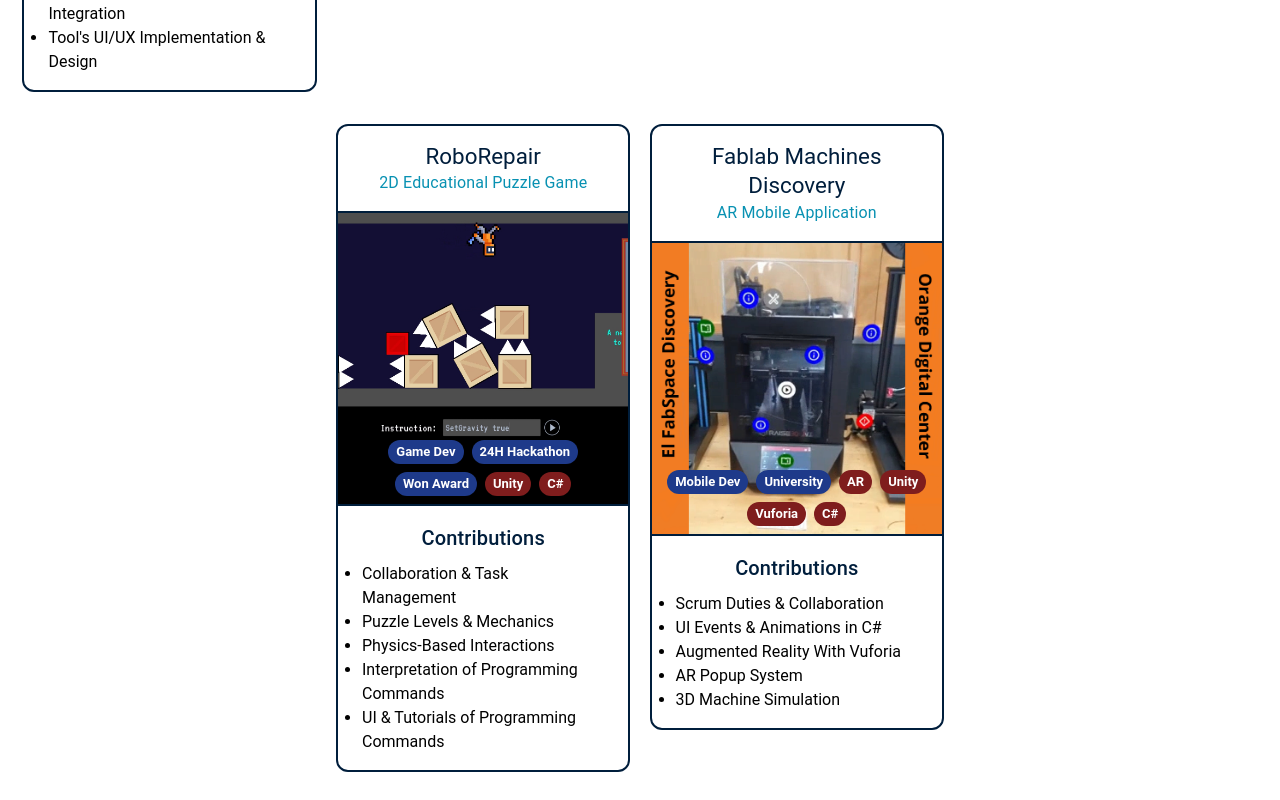
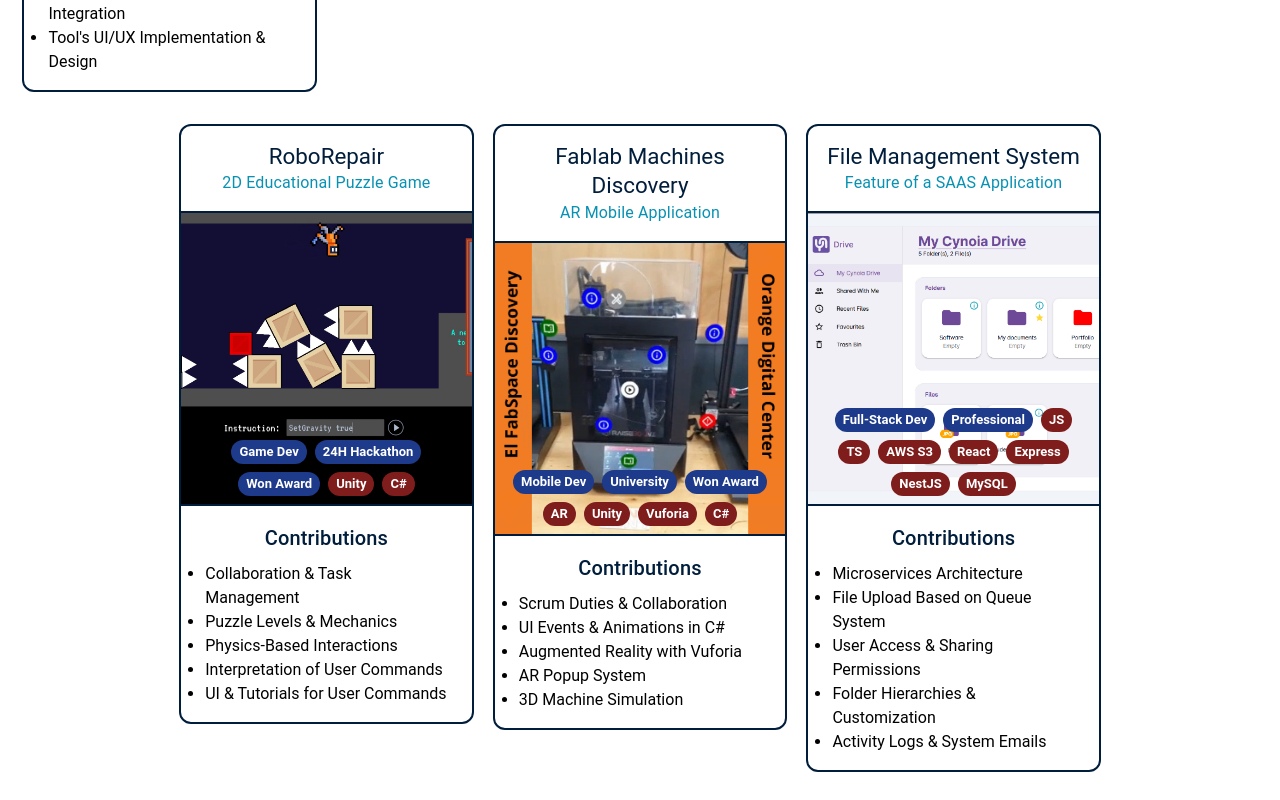
Before and after one commit to aymendps/aymendps.github.io, a React (Create React App) app: page /#/home in a window 1280 px wide. Shown: the part 2140-2940 px from the top of the page. Built offline with nearby package versions, Linux system fonts and the light colour scheme.

Commit message:
added new picture viewer feature, can now displays pictures instead of youtube video. also added fm project

```diff
--- a/src/components/ProjectList.js
+++ b/src/components/ProjectList.js
@@ -6,6 +6,7 @@ import PrinceOfPersiaAtariRemake from "./Projects/PrinceOfPersiaAtariRemake";
 import UserDriven3DProceduralTool from "./Projects/UserDriven3DProceduralTool";
 import CatNQuest from "./Projects/CatNQuest";
 import RoboRepair from "./Projects/RoboRepair";
+import FileManagementSystem from "./Projects/FileManagementSystem";
 
 export const PRINCE_OF_PERSIA_REMAKE = {
   title: "Prince Of Persia Remake",
@@ -54,6 +55,7 @@ export const USER_DRIVEN_3D_PROCEDURAL_TOOL = {
   ],
   tags: [
     "Tool Dev",
+    "Internship",
     "Capstone Project",
     "Grade: Outstanding",
     "$R UE 5",
@@ -99,8 +101,8 @@ export const ROBO_REPAIR = {
     "Collaboration & Task Management",
     "Puzzle Levels & Mechanics",
     "Physics-Based Interactions",
-    "Interpretation of Programming Commands",
-    "UI & Tutorials of Programming Commands",
+    "Interpretation of User Commands",
+    "UI & Tutorials for User Commands",
   ],
   outcomes: [
     "Gained experience in working within a team, collaborating, and communicating ideas fluently",
@@ -148,20 +150,21 @@ export const FMD = {
   workDone: [
     "Scrum Duties & Collaboration",
     "UI Events & Animations in C#",
-    "Augmented Reality With Vuforia",
+    "Augmented Reality with Vuforia",
     "AR Popup System",
     "3D Machine Simulation",
   ],
   outcomes: [
-    "Gained valuable experience in teamwork, collaboration, and organization, while effectively translating designer ideas into maintainable code.",
-    "Learned the significance of applying design patterns when creating classes, enhancing the readability and structure of my code.",
-    "Built an engaging mobile experience in Unity, gaining new mobile development skills in the process.",
-    "Learned how to implement flexible UI designs that seamlessly adapt to different screen resolutions.",
-    "Expanded my knowledge of working with Augmented Reality.",
+    "Gained valuable experience in teamwork, collaboration, and organization, while effectively translating designer ideas into maintainable code",
+    "Learned the significance of applying design patterns when creating classes, enhancing the readability and structure of my code",
+    "Built an engaging mobile experience in Unity, gaining new mobile development skills in the process",
+    "Learned how to implement flexible UI designs that seamlessly adapt to different screen resolutions",
+    "Expanded my knowledge of working with Augmented Reality",
   ],
   tags: [
     "Mobile Dev",
     "University",
+    "Won Award",
     "$R AR",
     "$R Unity",
     "$R Vuforia",
@@ -172,6 +175,55 @@ export const FMD = {
   element: <FabLabMachinesDiscovery />,
 };
 
+export const FILE_MANAGER = {
+  title: "File Management System",
+  subtitle: "Feature of a SAAS Application",
+  thumbnail: "/thumbnails/fm.png",
+  solo: false,
+  workDone: [
+    "Microservices Architecture",
+    "File Upload Based on Queue System",
+    "User Access & Sharing Permissions",
+    "Folder Hierarchies & Customization",
+    "Activity Logs & System Emails",
+  ],
+  outcomes: [
+    "Learned advantages of microservices over monolith, and how to design and implement a scalable system",
+    "Gained experience in working with AWS S3, and how to manage files and folders efficiently",
+    "Learned optimization techniques for file downloads and previews, such as caching and lazy loading",
+    "Gained skills in frontend & backend development, and how to integrate them seamlessly and securely",
+    "Became better at achieving deadlines and collaborating with team members, especially when working in an agile environment",
+  ],
+  tags: [
+    "Full-Stack Dev",
+    "Professional",
+    "$R JS",
+    "$R TS",
+    "$R AWS S3",
+    "$R React",
+    "$R Express",
+    "$R NestJS",
+    "$R MySQL",
+  ],
+  picturesURL: [
+    "/fm/1.png",
+    "/fm/2.png",
+    "/fm/3.png",
+    "/fm/4.png",
+    "/fm/5.png",
+    "/fm/6.png",
+    "/fm/7.png",
+    "/fm/8.png",
+    "/fm/9.png",
+    "/fm/10.png",
+    "/fm/11.png",
+    "/fm/12.png",
+  ],
+  pageURL: "/file-management-system",
+  accessible: true,
+  element: <FileManagementSystem />,
+};
+
 const GAMING_PINNED_PROJECTS = [
   USER_DRIVEN_3D_PROCEDURAL_TOOL,
   PRINCE_OF_PERSIA_REMAKE,
@@ -180,7 +232,11 @@ const GAMING_PINNED_PROJECTS = [
   ROBO_REPAIR,
 ];
 
-const SOFTWARE_PINNED_PROJECTS = [USER_DRIVEN_3D_PROCEDURAL_TOOL, FMD];
+const SOFTWARE_PINNED_PROJECTS = [
+  USER_DRIVEN_3D_PROCEDURAL_TOOL,
+  FMD,
+  FILE_MANAGER,
+];
 
 const ALL_PINNED_PROJECTS = Array.from(
   new Set([...GAMING_PINNED_PROJECTS, ...SOFTWARE_PINNED_PROJECTS])
--- /dev/null
+++ b/src/components/Projects/FileManagementSystem.js
@@ -0,0 +1,56 @@
+import React from "react";
+import { FILE_MANAGER } from "../ProjectList";
+import ProjectIntroduction from "./Shared/ProjectIntroduction";
+import Footer from "../Footer";
+import ProjectContent from "./Shared/ProjectContent";
+
+function FileManagementSystem() {
+  const usefulLinks = [
+    {
+      title:
+        "Website of Cynoia: The company I worked for as a full-stack developer",
+      href: "https://cynoia.com/",
+    },
+  ];
+
+  const contentList = [];
+
+  const workDone = FILE_MANAGER.workDone.map((work, index) => {
+    return {
+      id: work.replace(/\s+/g, ""),
+      title: work,
+      content: contentList[index] || "More details will be added soon!",
+    };
+  });
+
+  return (
+    <>
+      <ProjectIntroduction
+        title={FILE_MANAGER.title}
+        picturesURL={FILE_MANAGER.picturesURL}
+        projectType="Professional"
+        role="Full-Stack Developer"
+        solo={FILE_MANAGER.solo}
+        platform="SAAS | Web Application"
+        softwareUsed="JS | TS | AWS S3 | React | Express | NestJS | MySQL"
+        usefulLinks={usefulLinks}
+        workDone={workDone}
+        useLinksForWorkDone={false}
+        outcomes={FILE_MANAGER.outcomes}
+        description={`After a successful summer internship, I got to keep working at Cynoia as a part-time full stack developer.
+
+I contributed to the development of the file management system. I worked on both front-end and back-end tasks, creating new features and improving the existing ones. I was also responsible for the database's design, as well as the system's performance and optimization.
+
+This task challenged my engineering skills and forced me to think outside the box multiple times to implement a code that is optimized and cost-effective, while also taking into consideration the user experience.
+
+I started working on migrating the back-end of the system from Express and JavaScript to NestJS and TypeScript, since this new stack is more robust, less error-prone, and relies on object oriented principles. It also has built-in features for working with micro-services.
+
+Then I moved on to expanding the file manager's system with these features: uploading single or multiple files, previewing elements, downloading, renaming, deleting, moving, adding to favorites, sharing options, managing access, sending system emails, user activity log and action history.`}
+      />
+      <ProjectContent /*workDone={workDone}*/ />
+      <Footer />
+    </>
+  );
+}
+
+export default FileManagementSystem;
--- /dev/null
+++ b/src/components/Projects/Shared/PicturesViewer.js
@@ -0,0 +1,83 @@
+import { ArrowLeft, ArrowRight, OpenInNew } from "@mui/icons-material";
+import { IconButton, Typography } from "@mui/material";
+import { useState, useRef } from "react";
+
+function PicturesViewer({ picturesURL = [] }) {
+  const [currentPicture, setCurrentPicture] = useState(0);
+  const startX = useRef(null);
+
+  const handleTouchStart = (e) => {
+    const x = e.touches ? e.touches[0].clientX : e.clientX;
+    startX.current = x;
+  };
+
+  const handleTouchEnd = (e) => {
+    if (startX.current === null) return;
+
+    const endX = e.changedTouches ? e.changedTouches[0].clientX : e.clientX;
+    const deltaX = endX - startX.current;
+
+    if (deltaX > 50 && currentPicture > 0) {
+      // Swiped right
+      setCurrentPicture((prev) => prev - 1);
+    } else if (deltaX < -50 && currentPicture < picturesURL.length - 1) {
+      // Swiped left
+      setCurrentPicture((prev) => prev + 1);
+    }
+
+    startX.current = null;
+  };
+
+  return (
+    <div
+      className="w-full aspect-video bg-darkblue border-2 border-darkblue relative flex justify-center items-center select-none"
+      onMouseDown={handleTouchStart}
+      onMouseUp={handleTouchEnd}
+      onTouchStart={handleTouchStart}
+      onTouchEnd={handleTouchEnd}
+    >
+      <img
+        src={picturesURL[currentPicture]}
+        alt=""
+        className="w-full h-full object-contain select-none pointer-events-none"
+      />
+      {currentPicture < picturesURL.length - 1 && (
+        <IconButton
+          className="absolute right-4 top-[50%] translate-y-[-50%] text-white bg-black bg-opacity-50 hover:bg-opacity-100 p-0 focus:bg-opacity-50"
+          onClick={() => {
+            setCurrentPicture((prev) => prev + 1);
+          }}
+        >
+          <ArrowRight fontSize="large" />
+        </IconButton>
+      )}
+      {currentPicture > 0 && (
+        <IconButton
+          className="absolute left-4 top-[50%] translate-y-[-50%] text-white bg-black bg-opacity-50 hover:bg-opacity-100 p-0 focus:bg-opacity-50"
+          onClick={() => {
+            setCurrentPicture((prev) => prev - 1);
+          }}
+        >
+          <ArrowLeft fontSize="large" />
+        </IconButton>
+      )}
+      <div className="absolute bottom-4 left-[50%] translate-x-[-50%] flex flex-row items-center justify-center gap-2">
+        <div className="bg-black bg-opacity-50 text-white px-2 py-1 rounded-xl">
+          <Typography>
+            {currentPicture + 1} / {picturesURL.length}
+          </Typography>
+        </div>
+        <IconButton
+          className="text-white bg-black bg-opacity-50 hover:bg-opacity-100 focus:bg-opacity-50"
+          onClick={() => {
+            window.open(picturesURL[currentPicture], "_blank");
+          }}
+        >
+          <OpenInNew className="text-xl" />
+        </IconButton>
+      </div>
+    </div>
+  );
+}
+
+export default PicturesViewer;
--- a/src/components/Projects/Shared/ProjectIntroduction.js
+++ b/src/components/Projects/Shared/ProjectIntroduction.js
@@ -3,10 +3,12 @@ import { HashLink } from "react-router-hash-link";
 import ProjectBackToTopButton from "./ProjectBackToTopButton";
 import ProjectLearningOutcomes from "./ProjectLearningOutcomes";
 import React from "react";
+import PicturesViewer from "./PicturesViewer";
 
 function ProjectIntroduction({
   title,
-  youtubeURL,
+  youtubeURL = [],
+  picturesURL = [],
   projectType,
   role,
   solo,
@@ -111,12 +113,20 @@ function ProjectIntroduction({
             variant="h4"
             className="text-cyan-600 pb-2 screen-sm:text-2xl screen-lg:text-3xl screen-lg:font-bold"
           >
-            {youtubeURL.length > 1 ? "Demo Videos" : "Demo Video"}
+            {youtubeURL.length > 0
+              ? youtubeURL.length > 1
+                ? "Demo Videos"
+                : "Demo Video"
+              : "Demo Pictures"}
           </Typography>
         </div>
         <div className="w-[90%] m-auto pb-8 flex justify-between screen-lg:block screen-lg:pb-6">
           <div className="w-[70%] screen-lg:w-full">
-            {generateYoutubeVideos}
+            {youtubeURL.length > 0 ? (
+              generateYoutubeVideos
+            ) : (
+              <PicturesViewer picturesURL={picturesURL} />
+            )}
           </div>
           <div className="w-[25%] screen-lg:w-full screen-lg:pt-4">
             <Typography
```
